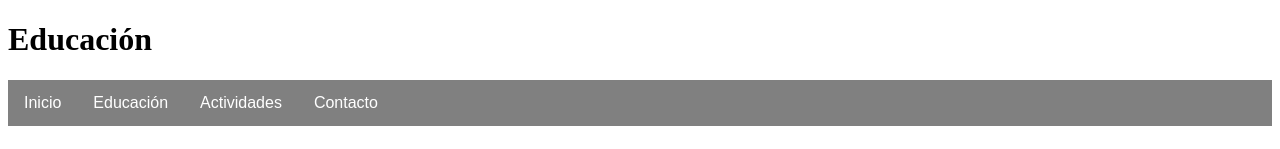
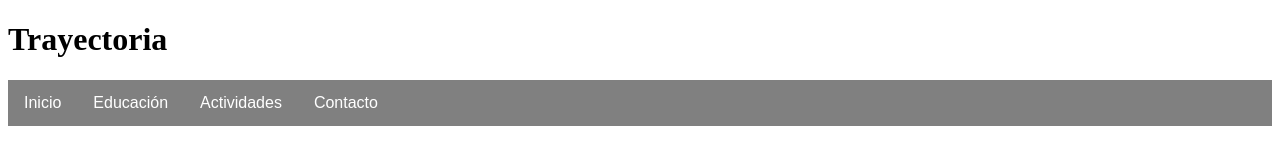
Before and after one commit to FlatMagician-Debug/paginapersonal.github.io, a plain HTML site: page Trayectoria.html in a window 1280 px wide. Shown: the top 149 px of the page. Drawn offline with Linux system fonts and the light colour scheme.

Commit message:
Update Trayectoria.html

```diff
--- a/Trayectoria.html
+++ b/Trayectoria.html
@@ -8,7 +8,7 @@
 </head>
 <body>
     <header>
-    <h1>Educación</h1>
+    <h1>Trayectoria</h1>
     <nav>
       <ul>
         <li><a href="index.html">Inicio</a></li>
@@ -43,4 +43,5 @@
     <p>&copy; 2025 Mi Página Personal - Todos los derechos reservados</p>
   </footer>
 </body>
+
 </html>
```
